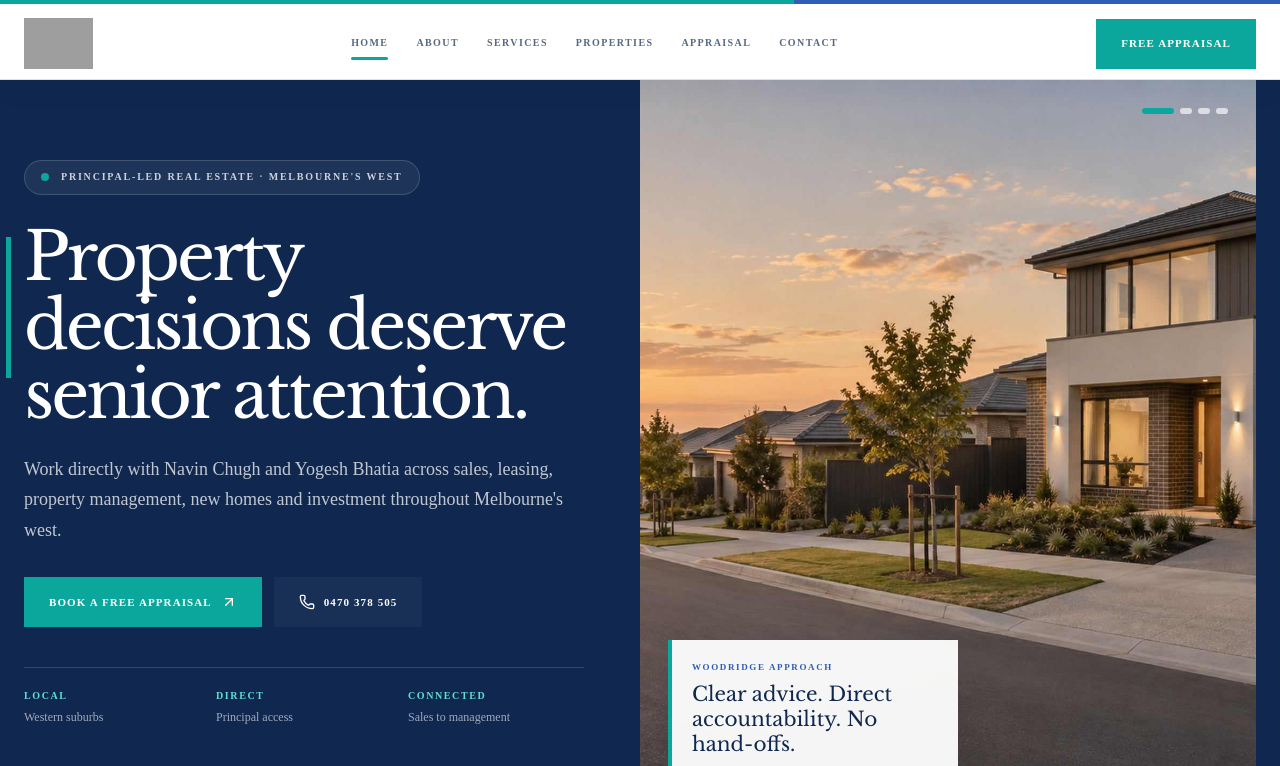
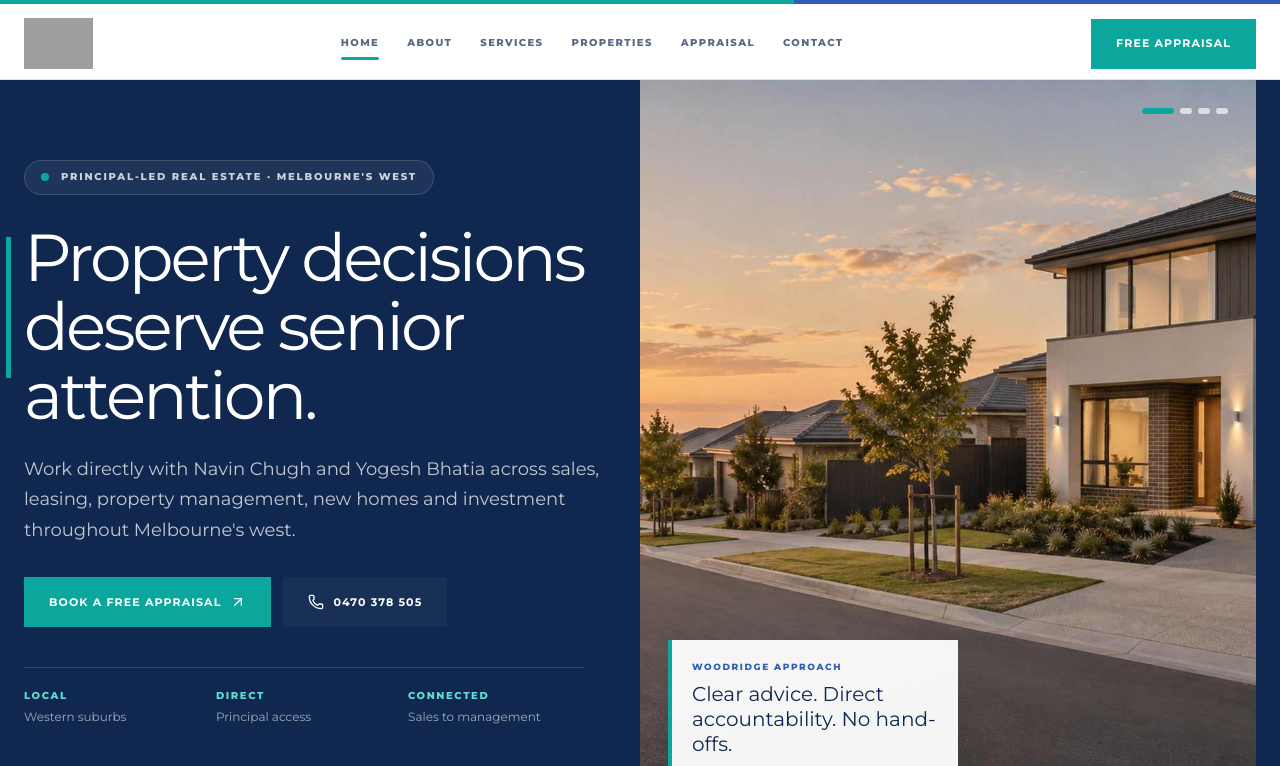
Before and after one commit to tayyabheree/Estate-website, a Next.js app: page / in a window 1280 px wide. Shown: the top 766 px of the page. Built offline with nearby package versions, Linux system fonts and the light colour scheme; grey boxes are pictures that could not be loaded.

Commit message:
Switch typography to Montserrat and Merriweather

```diff
--- a/app/layout.tsx
+++ b/app/layout.tsx
@@ -1,19 +1,19 @@
 import type { Metadata } from "next";
-import { Libre_Baskerville, Source_Sans_3 } from "next/font/google";
+import { Merriweather, Montserrat } from "next/font/google";
 import "./globals.css";
 import { site } from "@/content/site";
 
-const sourceSans = Source_Sans_3({
+const montserrat = Montserrat({
   subsets: ["latin"],
   display: "swap",
-  variable: "--font-source-sans"
+  variable: "--font-body"
 });
 
-const libreBaskerville = Libre_Baskerville({
+const merriweather = Merriweather({
   weight: ["400", "700"],
   subsets: ["latin"],
   display: "swap",
-  variable: "--font-libre-baskerville"
+  variable: "--font-heading"
 });
 
 export const metadata: Metadata = {
@@ -67,7 +67,7 @@ export default function RootLayout({
 }>) {
   return (
     <html lang="en-AU">
-      <body className={sourceSans.variable + " " + libreBaskerville.variable}>
+      <body className={montserrat.variable + " " + merriweather.variable}>
         <a className="skip-link" href="#main-content">
           Skip to content
         </a>
```
